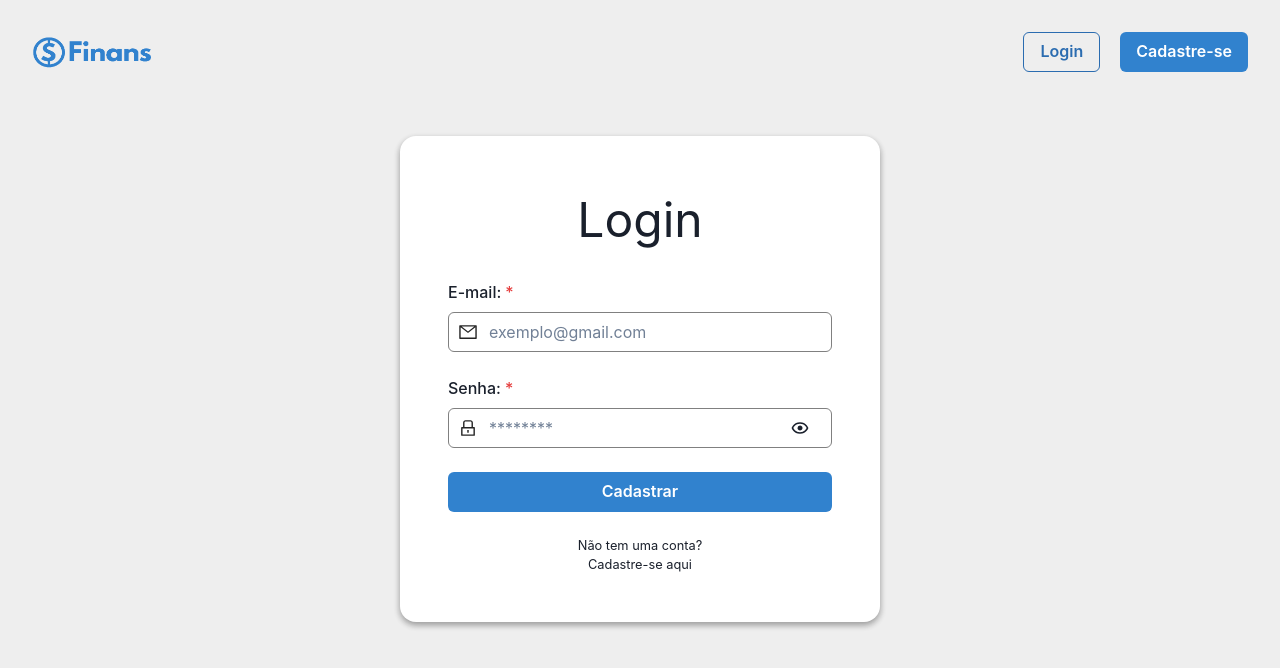
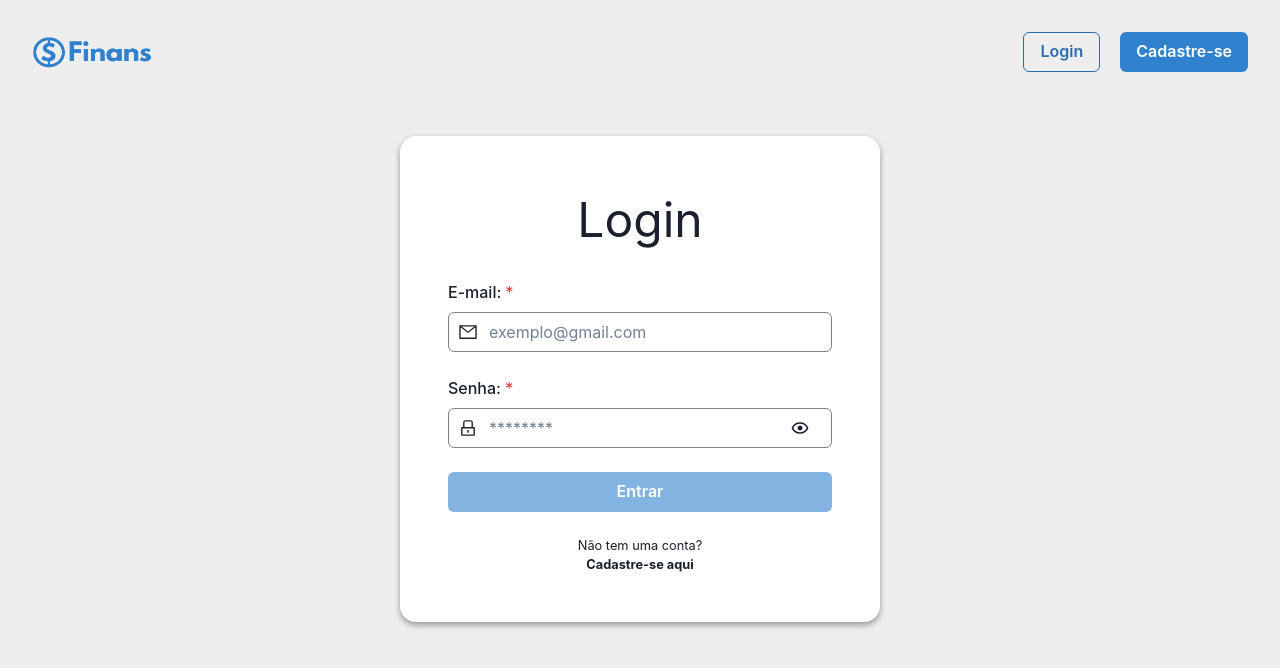
Before and after one commit to JoaoGabriellBR/finans, a React (Vite) app: page /login in a window 1280 px wide. Shown: the top 668 px of the page. Built offline with nearby package versions, Linux system fonts and the light colour scheme.

Commit message:
add handleLogin function

```diff
--- a/package.json
+++ b/package.json
@@ -19,6 +19,7 @@
     "@types/styled-components": "^5.1.26",
     "axios": "^1.4.0",
     "framer-motion": "^10.12.16",
+    "js-cookie": "^3.0.5",
     "react": "^18.2.0",
     "react-dom": "^18.2.0",
     "react-icons": "^4.9.0",
@@ -26,6 +27,7 @@
     "styled-components": "^5.3.11"
   },
   "devDependencies": {
+    "@types/js-cookie": "^3.0.3",
     "@types/node": "^20.3.1",
     "@types/react": "^18.0.37",
     "@types/react-dom": "^18.0.11",
--- a/src/screens/Login/index.tsx
+++ b/src/screens/Login/index.tsx
@@ -11,18 +11,61 @@ import {
   InputRightElement,
   Input,
   Icon,
+  useToast,
 } from "@chakra-ui/react";
 import { AiOutlineMail, AiOutlineLock } from "react-icons/ai";
 import { BiShow, BiHide } from "react-icons/bi";
 import { useNavigate } from "react-router-dom";
+import api from "../../api";
+import Cookies from "js-cookie";
 
 export default function Login() {
   const navigate = useNavigate();
+  const toast = useToast();
 
+  const [loadingLogin, setLoadingLogin] = useState(false);
+
+  const [email, setEmail] = useState("");
+  const [password, setPassword] = useState("");
   const [showPassword, setShowPassword] = useState(false);
 
   const handleShowPassword = () => {
     setShowPassword(!showPassword);
+  };
+
+  const handleLogin = async (e: any) => {
+    e.preventDefault();
+    setLoadingLogin(true);
+
+    try {
+      const response = await api({
+        method: "POST",
+        url: "/login",
+        headers: {
+          "Content-Type": "application/json",
+        },
+        data: {
+          email,
+          password,
+        },
+      });
+
+      setLoadingLogin(false);
+      const { token } = response.data;
+      Cookies.set("finans-authtoken", token, { httpOnly: true, secure: true });
+      navigate("/dashboard");
+    } catch (error: any) {
+      setLoadingLogin(false);
+      console.log(error.message);
+      const errorMessage = error?.response?.data?.error;
+      toast({
+        description: errorMessage,
+        status: "error",
+        duration: 2000,
+        isClosable: true,
+        position: "top-right",
+      });
+    }
   };
 
   return (
@@ -45,6 +88,8 @@ export default function Login() {
                   borderColor="gray"
                   type="email"
                   placeholder="exemplo@gmail.com"
+                  value={email}
+                  onChange={(e) => setEmail(e.target.value)}
                 />
               </InputGroup>
             </FormControl>
@@ -67,16 +112,26 @@ export default function Login() {
                   borderColor="gray"
                   type={showPassword ? "text" : "password"}
                   placeholder="********"
+                  value={password}
+                  onChange={(e) => setPassword(e.target.value)}
                 />
               </InputGroup>
             </FormControl>
 
-            <Button mb="1.5rem" type="submit" width="100%" colorScheme="blue">
-              Cadastrar
+            <Button
+              onClick={handleLogin}
+              disabled={!email || !password}
+              mb="1.5rem"
+              type="submit"
+              width="100%"
+              colorScheme="blue"
+              opacity={!email || !password ? "60%" : "100%"}
+            >
+              {loadingLogin ? "Entrando..." : "Entrar"}
             </Button>
 
             <Text fontSize="0.8rem">Não tem uma conta?</Text>
-            <Text onClick={() => navigate("/register")} fontSize="0.8rem">
+            <Text as='b' cursor="pointer" onClick={() => navigate("/register")} fontSize="0.8rem">
               Cadastre-se aqui
             </Text>
           </Form>
```
Also changed, not shown: 2 other files (tests, documents, lock files or other folders).
